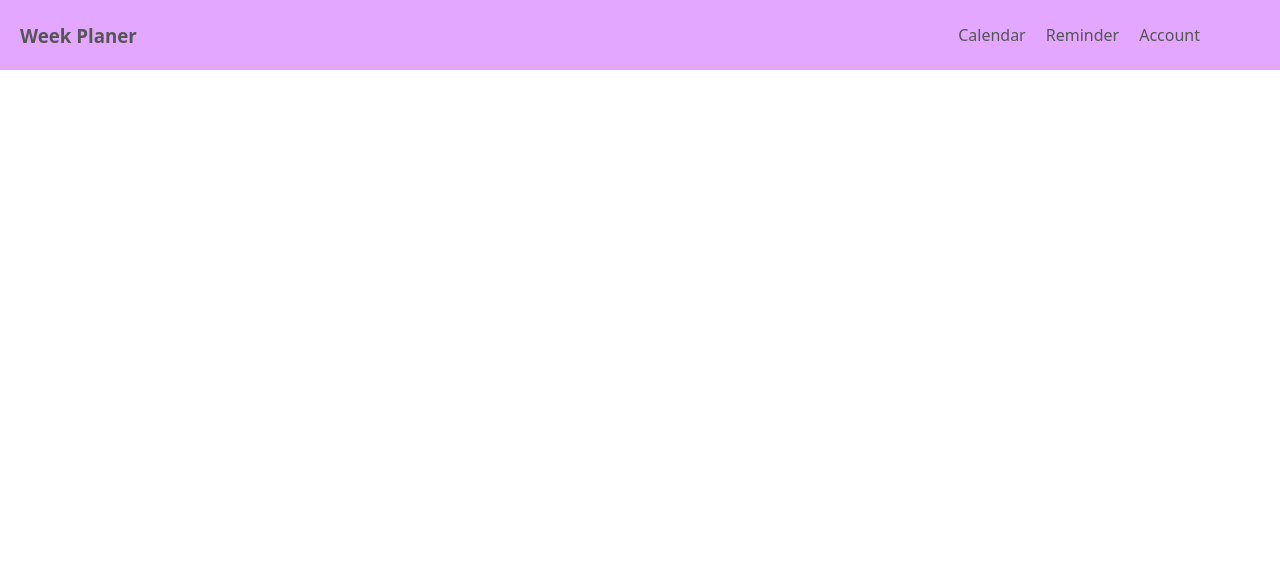
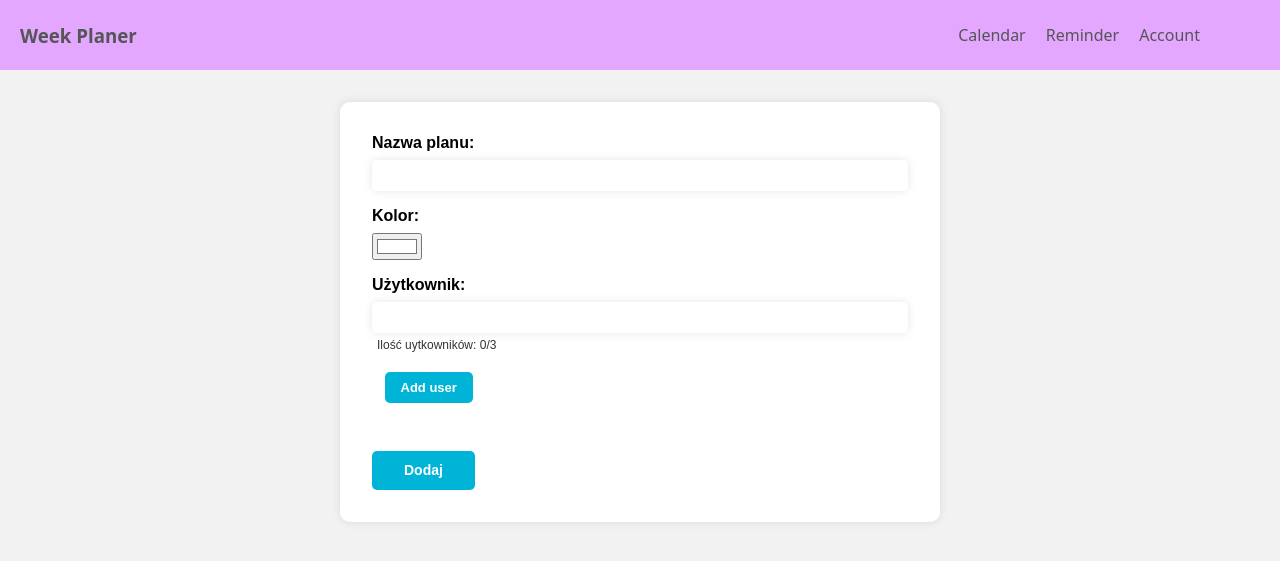
Before and after one commit to JanKolo04/Task-2.0, a PHP site: page /add_new_plan.php in a window 1280 px wide. Shown: the top 561 px of the page. Run offline with PHP 8.4, Linux system fonts and the light colour scheme.

Commit message:
Create page for creating new plan and funciton in JS for creating list with users which will be in plan

```diff
--- a/add_new_plan.php
+++ b/add_new_plan.php
@@ -13,7 +13,31 @@
         include("header.php");
         include("connection.php");
 
+
     ?>
 
+<div class="form">
+    <form method="POST">
+        <label for="planNameInput">Nazwa planu:</label>
+        <input type="text" id="planNameInput" name="planNameInput">
+
+        <label for="planColorInput">Kolor:</label>
+        <input type="color" id="planColorInput" name="planColorInput" value="#ffffff">
+
+        <label for="planUserInput">Użytkownik:</label>
+        <input type="email" id="planUserEmail" name="planUserInput">
+        <span id="usersCount">Ilość uytkowników: <span id="usersCountValue">0</span>/3</span>
+
+        <div class="usersSection flexRow">
+            <div class="allAddedUsers flexRow"></div>
+            <a class="addButton" onclick="AddNewUser();">Add user</a>
+        </div>
+
+        <button class="addButton" type="button" id="addPlanBtn">Dodaj</button>
+    </form>
+</div>
+
+
+<script src="js/add_plan.js"></script>
 </body>
 </html>
--- a/all_plans.php
+++ b/all_plans.php
@@ -16,7 +16,7 @@
         class All_Plans {
             private $user_id;
 
-            function __counstruct() {
+            function __construct() {
                 // $this->user_id = $_SESSION['user_id'];
                 $this->user_id = 1;
             }
@@ -44,7 +44,6 @@
         }
 
         $all_user_plans = new All_Plans();
-        $all_user_plans->__counstruct();
 
     ?>
 
--- /dev/null
+++ b/js/add_plan.js
@@ -0,0 +1,44 @@
+// constants variables
+const allAddedUsers = document.querySelector(".allAddedUsers");
+const countAddedUsers = document.querySelector("#usersCountValue");
+
+function AddNewUser() {
+    let newEmail = document.querySelector("#planUserEmail");
+    // valid data
+    if(newEmail.value != "" && countAddedUsers.innerHTML < 3) {
+        // create div for user email
+        let user = document.createElement("div");
+        user.classList.add("user");
+        allAddedUsers.appendChild(user);
+
+        // section for email
+        let userEmail = document.createElement("div");
+        userEmail.classList.add("userEmail");
+        user.appendChild(userEmail);
+
+        // span with email
+        let email = document.createElement("span");
+        email.classList.add("email");
+        email.innerHTML = newEmail.value;
+        userEmail.appendChild(email);
+
+        // detele nutton
+        let deleteButton = CreateButton();
+        // append delete button into user section
+        user.appendChild(deleteButton);
+        // add one more if user was addded
+        countAddedUsers.innerHTML = parseInt(countAddedUsers.innerHTML)+1;
+
+        //clear value after add
+        newEmail.value = "";
+    }
+}
+
+function CreateButton() {
+    // create object with button to delete new added user
+    let button = document.createElement("button");
+    button.classList.add("deleteButton");
+    button.innerHTML = "X";
+
+    return button;
+}
--- a/style/add_new_plan.css
+++ b/style/add_new_plan.css
@@ -0,0 +1,115 @@
+form {
+    box-sizing: border-box;
+    margin: 0;
+    padding: 0;
+    font-family: sans-serif;
+    background-color: #f2f2f2;
+    max-width: 600px;
+    margin: 2rem auto;
+    background-color: #fff;
+    padding: 2rem;
+    border-radius: 10px;
+    box-shadow: 0px 0px 10px rgba(0, 0, 0, 0.1);
+}
+
+label {
+    display: block;
+    margin-bottom: 0.5rem;
+    font-weight: bold;
+}
+
+input[type="color"] {
+    margin-bottom: 1rem;
+}
+
+input[type="text"], select, input[type="email"] {
+    display: block;
+    width: calc(100% - 1rem);
+    padding: 0.5rem;
+    margin-bottom: 1rem;
+    border: none;
+    border-radius: 5px;
+    box-shadow: 0px 0px 10px rgba(0, 0, 0, 0.1);
+}
+
+#planUserEmail {
+    margin-bottom: 2px;
+}
+
+#usersCount {
+    margin-left: 5px;
+    color: #333;
+    font-size: 12px;
+}
+
+.flexRow {
+    display: flex;
+    flex-direction: row;
+}
+/*--all added users section--*/
+.user {
+    width: 120px;
+    display: flex;
+    align-items: center;
+    justify-content: space-between;
+    padding: 5px 8px;
+    border-radius: 8px;
+    background-color: #f7f7f7;
+    box-shadow: 0 2px 4px rgba(0, 0, 0, 0.1);
+    font-size: 13px;
+    line-height: 1.4;
+    color: #333;
+}
+
+.user:not(:first-child) {
+    margin-left: 12.5px;
+}
+
+.userEmail {
+    overflow-x: scroll;
+    margin-right: 10px;
+}
+
+.deleteButton {
+    padding: 4px 8px;
+    border-radius: 4px;
+    background-color: #e74c3c;
+    color: #fff;
+    border: none;
+    cursor: pointer;
+    margin: 0px;
+    transition: background-color 0.2s ease-in-out;
+}
+
+.deleteButton:hover {
+    background-color: #c0392b;
+}
+
+.usersSection {
+    margin-top: 1.2rem;
+}
+
+.usersSection > .addButton {
+    margin-top: 0;
+    margin-left: 12.5px;
+    padding: 0.5rem 1rem;
+    font-size: 13px;
+}
+/*--button option--*/
+.addButton {
+    display: block;
+    margin-top: 3rem;
+    padding: 0.7rem 2rem;
+    border: none;
+    border-radius: 5px;
+    background-color: #00b4d8;
+    color: #fff;
+    font-weight: bold;
+    font-size: 14px;
+    transition: transform 0.2s ease;
+    cursor: pointer;
+}
+
+.addButton:hover {
+    transform: scale(1.1);
+}
--- a/style/header_footer.css
+++ b/style/header_footer.css
@@ -1,6 +1,7 @@
 body {
     margin: 0px;
     font-family: system-ui, -apple-system, BlinkMacSystemFont, 'Segoe UI', Roboto, Oxygen, Ubuntu, Cantarell, 'Open Sans', 'Helvetica Neue', sans-serif;
+    background-color: #f2f2f2;
 }
 
 header {
```
